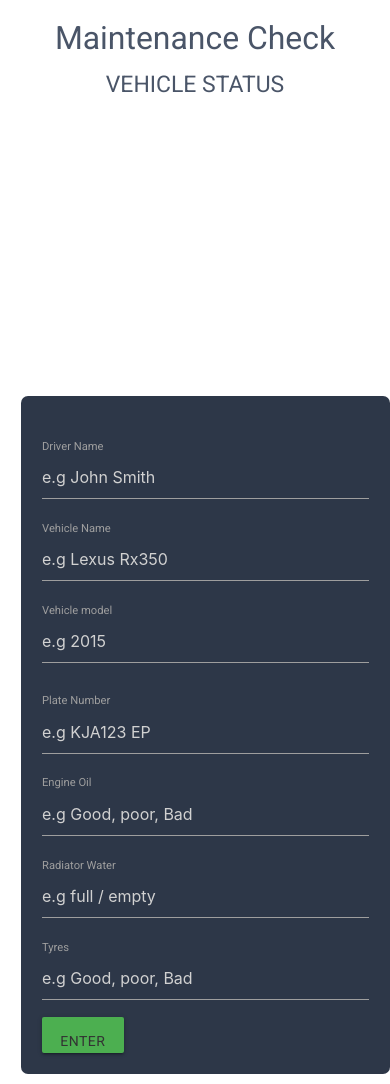
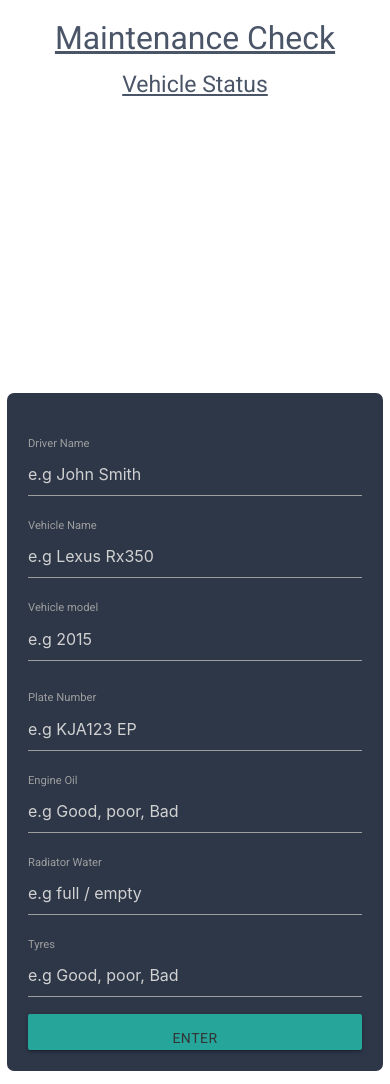
Before and after one commit to akinreposition/vehicle_maintenance, a React (Create React App) app in the folder client/: page /maintenance in a window 390 px wide. Built offline with nearby package versions, Linux system fonts and the light colour scheme.

Commit message:
css for Addmaintenance button finished, mobile view centered

```diff
--- a/client/src/App.css
+++ b/client/src/App.css
@@ -202,7 +202,7 @@ img {
 
 .btn {
   display: inline-block;
-  background: var(--light-color);
+  /* background: var(--light-color); */
   color: #333;
   padding: 0.4rem 1.3rem;
   font-size: 1rem;
--- a/client/src/components/maintenances/AddMaintenanceModal.js
+++ b/client/src/components/maintenances/AddMaintenanceModal.js
@@ -77,7 +77,7 @@ const AddMaintenanceModal = () => {
         style={{ fontWeight: "18px" }}
       >
         {" "}
-        VEHICLE STATUS
+        Vehicle Status
       </h5>
       <div className="grid-2">
         <div className="my-6 py-3">
@@ -103,7 +103,7 @@ const AddMaintenanceModal = () => {
             </div>
 
             <div className="form-group">
-              <label htmlFor="driver">Vehicle Name</label>
+              <label htmlFor="vehicleName">Vehicle Name</label>
               <input
                 type="text"
                 name="vehicleName"
@@ -115,7 +115,7 @@ const AddMaintenanceModal = () => {
             </div>
 
             <div className="form-group">
-              <label htmlFor="driver">Vehicle model</label>
+              <label htmlFor="vehicleModel">Vehicle model</label>
               <input
                 type="number"
                 name="vehicleModel"
@@ -127,7 +127,7 @@ const AddMaintenanceModal = () => {
             </div>
 
             <div className="form-group">
-              <label htmlFor="driver">Plate Number</label>
+              <label htmlFor="plateNumber">Plate Number</label>
               <input
                 type="text"
                 name="plateNumber"
@@ -139,7 +139,7 @@ const AddMaintenanceModal = () => {
             </div>
 
             <div className="form-group">
-              <label htmlFor="driver">Engine Oil</label>
+              <label htmlFor="engineOil">Engine Oil</label>
               <input
                 type="text"
                 name="engineOil"
@@ -151,7 +151,7 @@ const AddMaintenanceModal = () => {
             </div>
 
             <div className="form-group">
-              <label htmlFor="driver">Radiator Water</label>
+              <label htmlFor="radiatorWater">Radiator Water</label>
               <input
                 type="text"
                 name="radiatorWater"
@@ -163,7 +163,7 @@ const AddMaintenanceModal = () => {
             </div>
 
             <div className="form-group">
-              <label htmlFor="driver">Tyres</label>
+              <label htmlFor="tyres">Tyres</label>
               <input
                 type="text"
                 name="tyres"
@@ -178,8 +178,9 @@ const AddMaintenanceModal = () => {
               <a
                 href="#!"
                 onClick={onSubmit}
-                className="modal-close waves-effect green
-                  btn"
+                className="btn-block btn"
+                // className="modal-close waves-effect green
+                //   btn"
               >
                 Enter
               </a>
--- a/client/src/styles/component/maintenance.css
+++ b/client/src/styles/component/maintenance.css
@@ -1,7 +1,7 @@
 
 .head-maintenance {
     color: var(--gray-700-color);
-    /* flex: auto; */
+    text-decoration:underline;
 }
 
 .my-6 {
@@ -24,8 +24,11 @@
     div > img {
         display: none;
     }
-
+    h5 > div .grid2  {
+        display: none !important;
+        margin: 0px 0px;
+    }
     .m-card {
-        margin-left: 1.5rem;
+        margin: .5rem .5rem;
     }
 }
```
